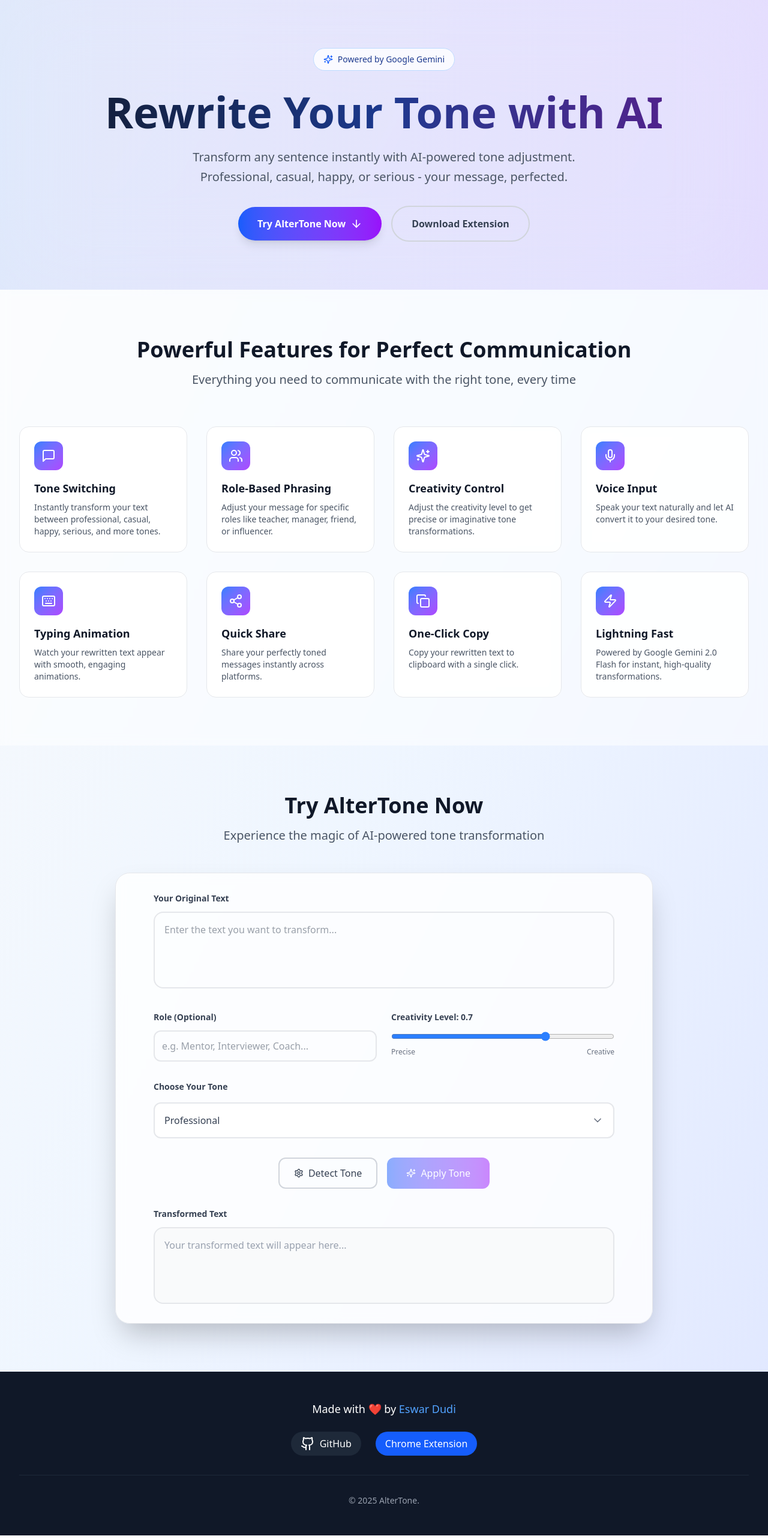
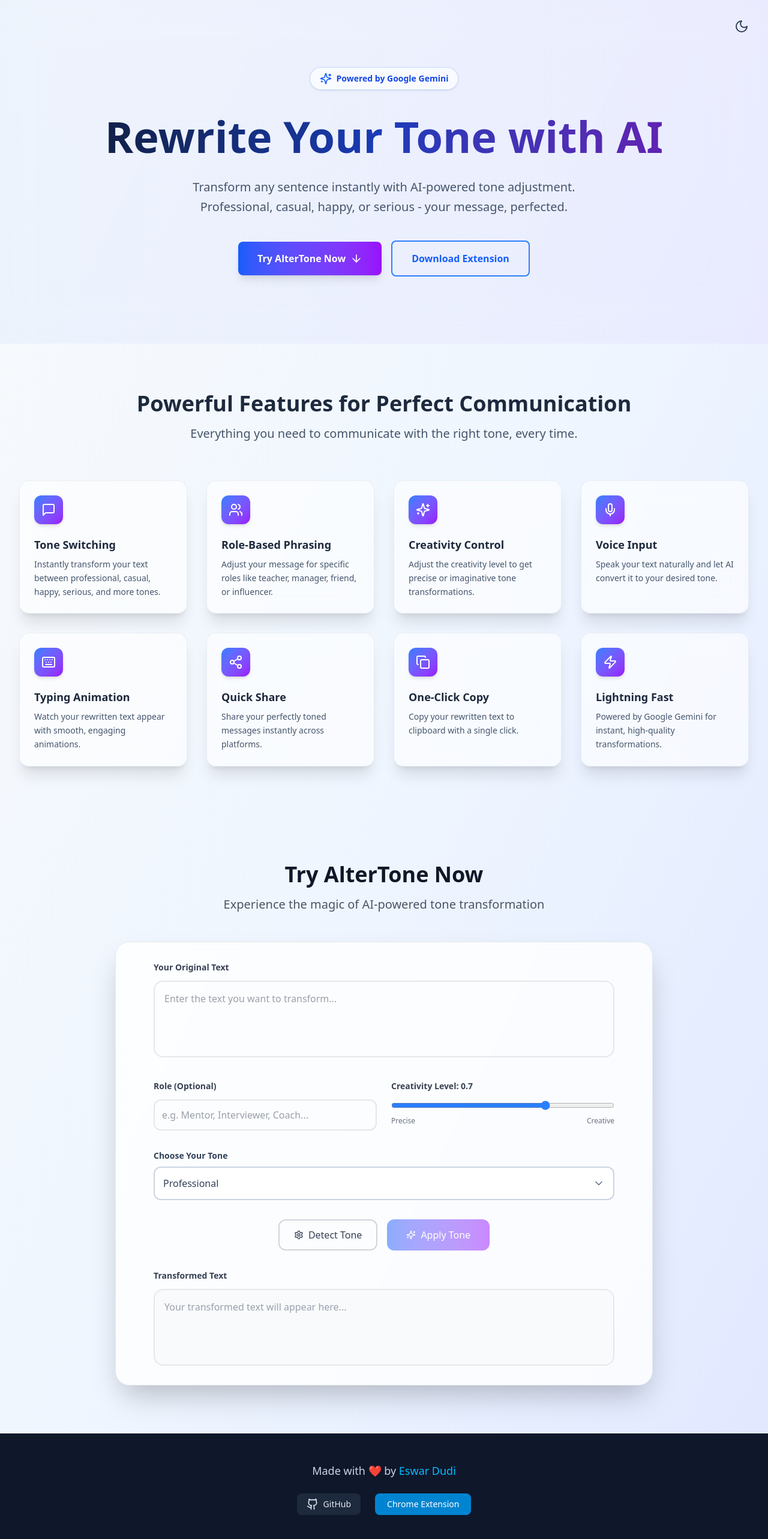
Before and after one commit to eswar-7116/altertone, a Next.js app: page / in a window 1280 px wide. Shown: the top 2566 px of the page at 60% size. Built offline with nearby package versions, Linux system fonts and the light colour scheme.

Commit message:
✨Enhance UI

```diff
--- a/src/components/Features.tsx
+++ b/src/components/Features.tsx
@@ -39,20 +39,20 @@ const features = [
   {
     icon: Zap,
     title: 'Lightning Fast',
-    description: 'Powered by Google Gemini 2.0 Flash for instant, high-quality transformations.'
+    description: 'Powered by Google Gemini for instant, high-quality transformations.'
   }
 ]
 
 export default function Features() {
   return (
-    <section className="py-20 px-4 sm:px-6 lg:px-8 bg-white/50 backdrop-blur-sm">
+    <section className="py-16 sm:py-20 px-4 sm:px-6 lg:px-8 bg-transparent">
       <div className="max-w-7xl mx-auto">
         <div className="text-center mb-16">
-          <h2 className="text-4xl font-bold text-gray-900 mb-4">
+          <h2 className="text-4xl font-bold text-slate-800 mb-4">
             Powerful Features for Perfect Communication
           </h2>
-          <p className="text-xl text-gray-600 max-w-3xl mx-auto">
-            Everything you need to communicate with the right tone, every time
+          <p className="text-xl text-slate-600 max-w-3xl mx-auto">
+            Everything you need to communicate with the right tone, every time.
           </p>
         </div>
 
@@ -60,16 +60,16 @@ export default function Features() {
           {features.map((feature, index) => (
             <div
               key={index}
-              className="group p-6 rounded-2xl bg-white/80 backdrop-blur-sm border border-gray-200 hover:border-blue-300 hover:shadow-lg transition-all duration-300"
+              className="group p-6 rounded-2xl bg-white/60 backdrop-blur-lg shadow-xl border border-slate-200/70 hover:border-blue-400/70 transition-all duration-300 flex flex-col items-start"
             >
               <div
-                className="w-12 h-12 bg-gradient-to-br from-blue-500 to-purple-500 rounded-xl flex items-center justify-center mb-4 group-hover:scale-110 transition-transform duration-300">
+                className="w-12 h-12 bg-gradient-to-br from-blue-500 to-purple-600 rounded-xl flex items-center justify-center mb-5 shadow-md group-hover:scale-110 transition-transform duration-300">
                 <feature.icon className="w-6 h-6 text-white"/>
               </div>
-              <h3 className="text-lg font-semibold text-gray-900 mb-2">
+              <h3 className="text-lg font-semibold text-slate-800 mb-2">
                 {feature.title}
               </h3>
-              <p className="text-gray-600 text-sm">
+              <p className="text-slate-600 text-sm leading-relaxed">
                 {feature.description}
               </p>
             </div>
--- a/src/components/Footer.tsx
+++ b/src/components/Footer.tsx
@@ -1,24 +1,28 @@
 export default function Footer() {
   return (
-    <footer className="py-12 px-4 sm:px-6 lg:px-8 bg-gray-900 text-white">
+    <footer className="py-12 px-4 sm:px-6 lg:px-8 bg-slate-900 text-slate-300">
       <div className="max-w-7xl mx-auto">
         <div className="text-center mb-8">
           <p className="text-lg mb-6">
             Made with ❤️ by{' '}
             <a
               href="https://github.com/eswar-7116"
-              className="text-blue-400 hover:text-blue-300 transition-colors"
+              target="_blank"
+              rel="noopener noreferrer"
+              className="text-sky-400 hover:text-sky-300 transition-colors font-medium"
             >
               Eswar Dudi
             </a>
           </p>
 
-          <div className="flex justify-center items-center gap-6 flex-wrap">
+          <div className="flex justify-center items-center gap-4 sm:gap-6 flex-wrap">
             <a
               href="https://github.com/eswar-7116/altertone"
-              className="flex items-center gap-2 px-4 py-2 bg-gray-800 rounded-full hover:bg-gray-700 transition-colors"
+              target="_blank"
+              rel="noopener noreferrer"
+              className="flex items-center gap-2 px-4 py-2 bg-slate-800 rounded-lg hover:bg-slate-700 transition-colors text-sm font-medium text-slate-200"
             >
-              <svg xmlns="http://www.w3.org/2000/svg" width="24" height="24" viewBox="0 0 24 24" fill="none"
+              <svg xmlns="http://www.w3.org/2000/svg" width="20" height="20" viewBox="0 0 24 24" fill="none"
                    stroke="currentColor" strokeWidth="2" strokeLinecap="round" strokeLinejoin="round"
                    className="lucide lucide-github-icon lucide-github">
                 <path
@@ -30,15 +34,15 @@ export default function Footer() {
 
             <a
               href="#"
-              className="flex items-center gap-2 px-4 py-2 bg-blue-600 rounded-full hover:bg-blue-700 transition-colors"
+              className="flex items-center gap-2 px-5 py-2 bg-sky-600 rounded-lg hover:bg-sky-500 transition-colors text-sm font-medium text-white"
             >
               Chrome Extension
             </a>
           </div>
         </div>
 
-        <div className="text-center mt-8 pt-8 border-t border-gray-800 text-gray-400 text-sm">
-          © 2025 AlterTone.
+        <div className="text-center mt-10 pt-8 border-t border-slate-700/50 text-slate-400 text-sm">
+          © {new Date().getFullYear()} AlterTone. All rights reserved.
         </div>
       </div>
     </footer>
--- a/src/components/Hero.tsx
+++ b/src/components/Hero.tsx
@@ -1,22 +1,28 @@
 import {ArrowDown, Sparkles} from 'lucide-react'
+import ThemeToggle from "@/components/ThemeToggle";
 
 export default function Hero() {
   return (
-    <section className="relative overflow-hidden py-20 px-4 sm:px-6 lg:px-8">
-      <div className="absolute inset-0 bg-gradient-to-r from-blue-600/10 to-purple-600/10 backdrop-blur-3xl"></div>
+    <section className="relative overflow-hidden py-20 sm:py-28 px-4 sm:px-6 lg:px-8">
+      {/* Enhanced subtle background for hero, could be a very light solid or keep a subtle gradient */}
+      <div className="absolute inset-0 bg-gradient-to-r from-blue-500/5 to-purple-500/5 backdrop-blur-2xl"></div>
+      <div className="absolute top-6 right-6 z-10">
+        <ThemeToggle />
+      </div>
+
       <div className="relative max-w-7xl mx-auto text-center">
         <div
-          className="inline-flex items-center gap-2 px-4 py-2 rounded-full bg-white/80 backdrop-blur-sm border border-blue-200 mb-8">
-          <Sparkles className="w-4 h-4 text-blue-600"/>
-          <span className="text-sm font-medium text-blue-900">Powered by Google Gemini</span>
+          className="inline-flex items-center gap-2 px-4 py-2 rounded-full bg-white/70 backdrop-blur-sm border border-blue-300/50 mb-8 shadow-sm">
+          <Sparkles className="w-5 h-5 text-blue-600"/>
+          <span className="text-sm font-semibold text-blue-700">Powered by Google Gemini</span>
         </div>
 
         <h1
-          className="text-5xl sm:text-6xl lg:text-7xl font-bold bg-gradient-to-r from-gray-900 via-blue-900 to-purple-900 bg-clip-text text-transparent mb-6">
+          className="text-5xl sm:text-6xl lg:text-7xl font-bold bg-gradient-to-r from-slate-900 via-blue-800 to-purple-800 bg-clip-text text-transparent mb-6 leading-tight">
           Rewrite Your Tone with AI
         </h1>
 
-        <p className="text-xl text-gray-600 max-w-2xl mx-auto mb-8 leading-relaxed">
+        <p className="text-xl text-slate-600 max-w-2xl mx-auto mb-10 leading-relaxed">
           Transform any sentence instantly with AI-powered tone adjustment.
           Professional, casual, happy, or serious - your message, perfected.
         </p>
@@ -24,14 +30,14 @@ export default function Hero() {
         <div className="flex flex-col sm:flex-row gap-4 justify-center items-center">
           <a
             href="#demo"
-            className="flex items-center gap-2 px-8 py-4 text-white font-semibold rounded-full shadow-lg cursor-pointer bg-gradient-to-r from-blue-600 to-purple-600 hover:from-blue-700 hover:to-purple-700 hover:scale-105 hover:shadow-xl transition-all duration-300 group"
+            className="flex items-center justify-center gap-2 px-8 py-4 text-white font-semibold rounded-lg shadow-lg cursor-pointer bg-gradient-to-r from-blue-600 to-purple-600 hover:from-blue-700 hover:to-purple-700 hover:scale-105 hover:shadow-xl transition-all duration-300 group min-w-[220px]"
           >
             Try AlterTone Now
             <ArrowDown className="w-5 h-5 group-hover:animate-bounce"/>
           </a>
 
           <a
-            className="hover:scale-105 px-8 py-4 border-2 cursor-pointer border-gray-300 text-gray-700 rounded-full font-semibold hover:border-blue-500 hover:text-blue-600 transition-all duration-300"
+            className="flex items-center justify-center px-8 py-4 border-2 cursor-pointer border-blue-500 text-blue-600 rounded-lg font-semibold hover:bg-blue-500/10 hover:scale-105 hover:shadow-lg transition-all duration-300 min-w-[220px]"
             href={"#"}
           >
             Download Extension
--- a/src/components/InteractiveDemo.tsx
+++ b/src/components/InteractiveDemo.tsx
@@ -1,6 +1,6 @@
 'use client'
 
-import {SetStateAction, useState} from 'react'
+import {SetStateAction, useEffect, useRef, useState} from 'react'
 import {Copy, Share2, Sparkles, Settings, ChevronDown, Trash2, Check} from 'lucide-react'
 
 const toneOptions = [
@@ -36,6 +36,9 @@ export default function InteractiveDemo() {
   const [isProcessing, setIsProcessing] = useState(false)
   const [isDropdownOpen, setIsDropdownOpen] = useState(false)
   const [copied, setCopied] = useState(false)
+  const [error, setError] = useState<string | null>(null);
+
+  const dropdownRef = useRef<HTMLDivElement>(null);
 
   const selectedToneLabel = toneOptions.find(t => t.id === selectedTone)?.label || 'Select Tone'
 
@@ -53,23 +56,49 @@ export default function InteractiveDemo() {
   }
 
   const handleCopy = () => {
+    if (!outputText) return;
     navigator.clipboard.writeText(outputText)
-    setCopied(true)
-
-    setTimeout(() => {
-      setCopied(false)
-    }, 1250)
-  }
+      .then(() => {
+        setCopied(true);
+        setTimeout(() => setCopied(false), 1500);
+      })
+      .catch(err => console.error('Failed to copy text: ', err));
+  };
 
   const handleShare = () => {
-    navigator.share({text: outputText})
-
-  }
+    if (!outputText) return;
+    if (navigator.share) {
+      navigator.share({ text: outputText })
+        .catch(err => console.error('Error sharing: ', err));
+    } else {
+      // Fallback for browsers that do not support navigator.share
+      handleCopy(); // Copy to clipboard as a fallback
+      alert("Text copied to clipboard. Sharing not supported on this browser.");
+    }
+  };
 
   const handleToneSelect = (toneId: SetStateAction<string>) => {
     setSelectedTone(toneId)
     setIsDropdownOpen(false)
   }
+
+  const handleClearInput = () => {
+    setInputText('');
+    setOutputText('');
+    setError(null);
+  }
+
+  useEffect(() => {
+    const handleClickOutside = (event: MouseEvent) => {
+      if (dropdownRef.current && !dropdownRef.current.contains(event.target as Node)) {
+        setIsDropdownOpen(false);
+      }
+    };
+    document.addEventListener('mousedown', handleClickOutside);
+    return () => {
+      document.removeEventListener('mousedown', handleClickOutside);
+    };
+  }, []);
 
   return (
     <section className="py-20 px-4 sm:px-6 lg:px-8">
@@ -130,28 +159,38 @@ export default function InteractiveDemo() {
           </div>
 
           {/* Tone Selection */}
-          <div className="w-full max-w-3xl mb-8">
-            <label className="block text-sm font-semibold text-gray-700 mb-4">Choose Your Tone</label>
+          <div className="w-full max-w-3xl mb-8" ref={dropdownRef}>
+            <label htmlFor="toneSelectButton" className="block text-sm font-semibold text-slate-700 mb-2">Choose Your Tone</label>
             <div className="relative">
               <button
+                id="toneSelectButton"
                 onClick={() => setIsDropdownOpen(!isDropdownOpen)}
-                className="w-full p-4 border-2 border-gray-200 rounded-xl flex items-center justify-between text-left hover:border-gray-300 transition-all duration-200 bg-white"
+                className="w-full p-3.5 border-2 border-slate-300 bg-white rounded-xl flex items-center justify-between text-left hover:border-slate-400 focus:border-blue-600 focus:ring-2 focus:ring-blue-600/50 focus:outline-none transition-colors duration-200"
+                aria-haspopup="listbox"
+                aria-expanded={isDropdownOpen}
               >
-                <span className="font-medium text-gray-700">{selectedToneLabel}</span>
+                <span className="font-medium text-slate-700">{selectedToneLabel}</span>
                 <ChevronDown
-                  className={`w-5 h-5 text-gray-500 transition-transform duration-200 ${isDropdownOpen ? 'rotate-180' : ''}`}/>
+                  className={`w-5 h-5 text-slate-500 transition-transform duration-200 ${isDropdownOpen ? 'rotate-180' : ''}`}/>
               </button>
 
               {isDropdownOpen && (
                 <div
-                  className="absolute top-full left-0 right-0 mt-2 bg-white border-2 border-gray-200 rounded-xl shadow-xl z-10 max-h-60 overflow-y-auto">
+                  className="absolute top-full left-0 right-0 mt-1.5 bg-white border-2 border-slate-300 rounded-xl shadow-lg z-20 max-h-60 overflow-y-auto py-1"
+                  role="listbox"
+                  aria-labelledby="toneSelectButton"
+                >
                   {toneOptions.map(tone => (
                     <button
                       key={tone.id}
                       onClick={() => handleToneSelect(tone.id)}
-                      className={`w-full p-3 text-left hover:bg-gray-50 transition-colors border-b border-gray-100 last:border-b-0 ${
-                        selectedTone === tone.id ? 'bg-blue-50 text-blue-700 font-medium' : 'text-gray-700'
+                      className={`w-full p-3 text-left text-sm transition-colors duration-150 ${
+                        selectedTone === tone.id
+                          ? 'bg-blue-50 text-blue-700 font-semibold'
+                          : 'text-slate-700 hover:bg-slate-100'
                       }`}
+                      role="option"
+                      aria-selected={selectedTone === tone.id}
                     >
                       {tone.label}
                     </button>
--- /dev/null
+++ b/src/components/ThemeToggle.tsx
@@ -0,0 +1,24 @@
+'use client'
+
+import {useState} from 'react';
+import {Sun, Moon} from 'lucide-react';
+
+const ThemeToggle: React.FC = () => {
+  const [isDark, setIsDark] = useState(false);
+
+  return (
+    <button
+      onClick={()=>setIsDark(!isDark)}
+      className="p-2 rounded-full text-slate-700 cursor-pointer hover:bg-slate-200/70 hover:scale-105 transition-transform duration-200"
+      aria-label={isDark ? 'Switch to light theme' : 'Switch to dark theme'}
+    >
+      {isDark ? (
+        <Sun className="w-6 h-6"/>
+      ) : (
+        <Moon className="w-6 h-6"/>
+      )}
+    </button>
+  );
+};
+
+export default ThemeToggle;
```
